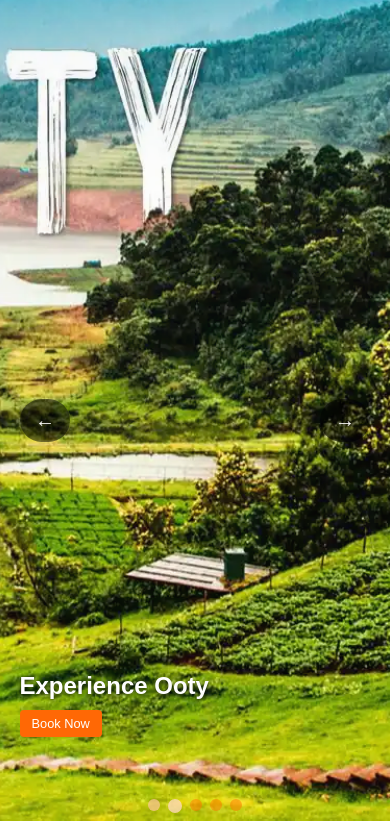
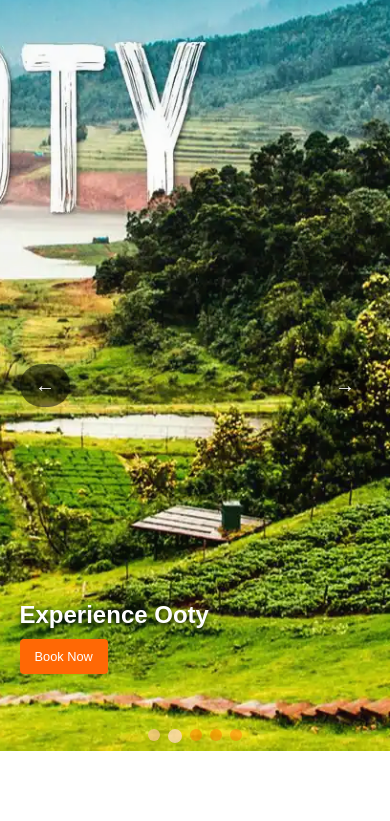
Before and after one commit to goushithm22/image-slider, a plain HTML site: page index.html in a window 390 px wide. Shown: the part 95-916 px from the top of the page. After the commit the page ends 846 px from the top, so only its background shows below. Drawn offline with Linux system fonts and the light colour scheme.

Commit message:
Update style.css

```diff
--- a/style.css
+++ b/style.css
@@ -10,7 +10,7 @@ body {
   overflow-x: hidden;
 }
 
-/* HEADER */
+/* HEADER FIX */
 .header {
   position: fixed;
   top: 0;
@@ -20,7 +20,7 @@ body {
   box-shadow: 0 2px 4px rgba(0, 0, 0, 0.1);
   display: flex;
   align-items: center;
-  justify-content: space-between; /* Keep menu and button in place */
+  justify-content: space-between; /* Ensures everything is evenly spaced */
   padding: 10px 20px;
   z-index: 1000;
   height: 70px;
@@ -41,7 +41,7 @@ body {
 .navigation-menu {
   flex-grow: 1;
   display: flex;
-  justify-content: center;
+  justify-content: center; /* Ensures the menu is centered */
 }
 
 .navigation-menu ul {
@@ -69,7 +69,7 @@ body {
   font-size: 16px;
   border-radius: 4px;
   transition: transform 0.3s;
-  margin-left: auto; /* Push to right */
+  margin-left: auto; /* Pushes button to the right */
 }
 
 .book-button:hover {
@@ -77,11 +77,12 @@ body {
   transform: scale(1.05);
 }
 
+
 /* FULL SCREEN SLIDER */
 .full-screen-slider {
   position: relative;
   width: 100%;
-  height: 90.5vh;
+  height: calc(100vh - 70px); /* Ensure it does not exceed screen */
   margin-top: 72px;
   overflow: hidden;
 }
@@ -182,20 +183,11 @@ body {
   height: 14px;
 }
 
-/* RESPONSIVE FIXES FOR TABLET */
-@media (max-width: 1024px) {
-  .full-screen-slider {
-    height: 75vh;
-  }
 
-  .overlay h1 {
-    font-size: 2rem;
-  }
 
-  .book-button {
-    font-size: 0.9rem;
-    padding: 6px 12px;
-  }
+/* HIDE HAMBURGER MENU ON DESKTOP */
+.menu-toggle {
+  display: none; /* Hide on larger screens */
 }
 
 /* MOBILE RESPONSIVENESS */
@@ -224,9 +216,9 @@ body {
     gap: 15px;
   }
 
-  /* SHOW HAMBURGER MENU */
+  /* SHOW HAMBURGER MENU ONLY ON MOBILE */
   .menu-toggle {
-    display: block;
+    display: block; /* Now it only appears on mobile */
     font-size: 24px;
     background: none;
     border: none;
@@ -237,10 +229,22 @@ body {
   .navigation-menu.active {
     display: flex;
   }
+}
+
+
+  /* FIX LOGO POSITION */
+  .logo {
+    justify-content: center;
+  }
+
+  /* FIX "BOOK NOW" BUTTON */
+  .book-button {
+    margin-left: auto; /* Ensures it stays on the right */
+  }
 
   /* SLIDER FULL SCREEN FIX */
   .full-screen-slider {
-    height: 100vh; /* Ensure full screen */
+    height: calc(100vh - 70px); /* Ensures it fits the screen */
   }
 
   .overlay {
@@ -264,4 +268,3 @@ body {
   .pagination-dots {
     bottom: 8px;
   }
-}
```
